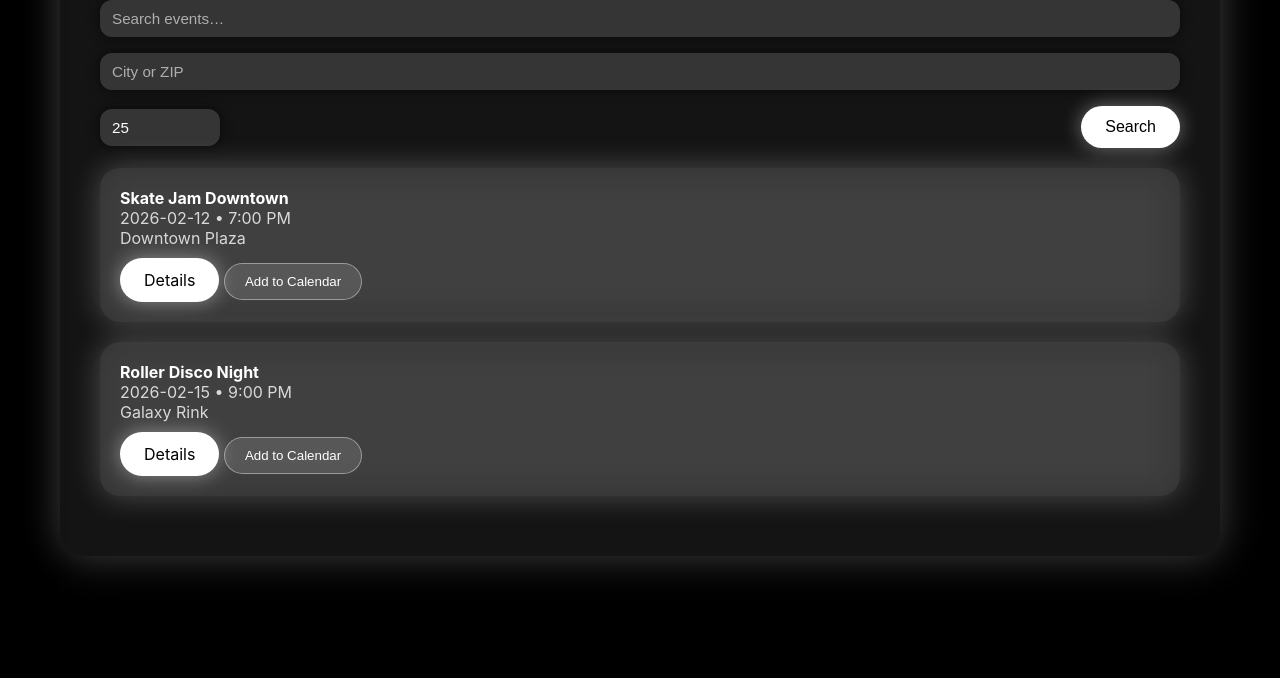
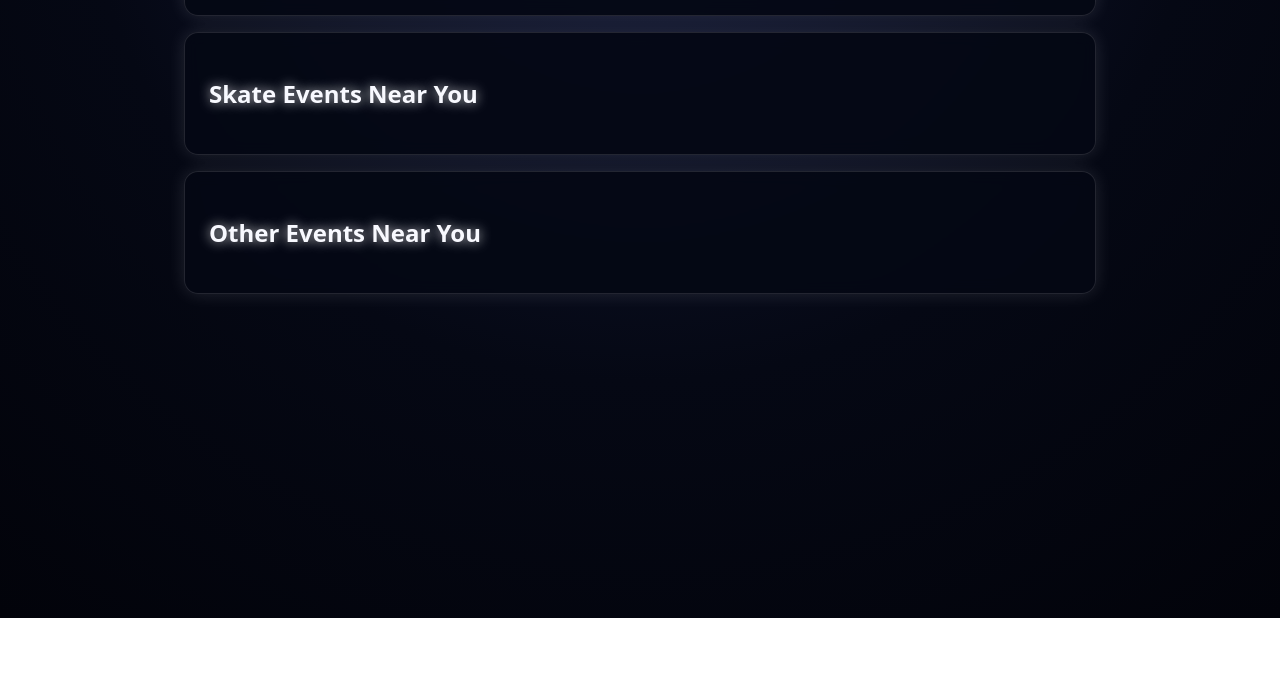
Before and after one commit to boardwalkclay1/roll-nconnect, a website: page events.html in a window 1280 px wide. Shown: the part 222-900 px from the top of the page. After the commit the page ends 840 px from the top, so only its background shows below. Drawn offline with Linux system fonts and the light colour scheme.

Commit message:
Update events.html

```diff
--- a/events.html
+++ b/events.html
@@ -4,149 +4,48 @@
   <meta charset="UTF-8">
   <title>Events — Roll ’n Connect</title>
   <meta name="viewport" content="width=device-width, initial-scale=1.0">
-  <link rel="stylesheet" href="rc_style.css">
+  <link rel="stylesheet" href="rc_global.css">
 </head>
-
 <body>
 
-  <!-- STARFIELD -->
-  <div class="stars1"></div>
-  <div class="stars2"></div>
-  <div class="stars3"></div>
+<div class="stars1"></div><div class="stars2"></div><div class="stars3"></div>
 
-  <!-- LOADING -->
-  <div class="rc-loading-overlay" id="loadingScreen">
-    <div class="rc-loading-track">
-      <div class="rc-longboard"></div>
-      <div class="rc-rollerskate"></div>
-    </div>
-    <div class="rc-loading-text">Loading Events…</div>
-  </div>
-
-  <!-- HAMBURGER -->
-  <div class="hamburger" id="hamburger">
-    <span></span><span></span><span></span>
-  </div>
-
-  <!-- SIDEBAR -->
+<div class="hamburger" id="hamburger"><span></span><span></span><span></span></div>
 <div class="sidebar" id="sidebar">
   <h2>Menu</h2>
   <a href="index.html">Home</a>
-    <a href="dashboard.html">Dashboard</a>
-    <a href="notifications.html">Notifications</a>
+  <a href="find-spots.html">Find Spots</a>
   <a href="events.html">Events</a>
-    <a href="find-spots.html">Find Spots</a>
-    <a href="chatrooms.html">Chatrooms</a>
+  <a href="marketplace.html">Marketplace</a>
+  <a href="chatrooms.html">Messages</a>
   <a href="profile.html">Your Profile</a>
-    <a href="profile-edit.html">Edit Profile</a>
 </div>
 
-  <!-- MAIN -->
-  <div class="wrapper">
-
-    <div class="glass" style="padding:40px;margin-bottom:40px;">
-      <h1 class="section-title">Events Near You</h1>
-
-      <!-- SEARCH BAR -->
-      <div class="flex-between flex-wrap gap-md" style="margin-bottom:20px;">
-        <input id="keywordInput" class="glass-input" placeholder="Search events…">
-        <input id="locationInput" class="glass-input" placeholder="City or ZIP">
-        <input id="radiusInput" class="glass-input" type="number" min="1" max="200" value="25" style="max-width:120px;" placeholder="Miles">
-        <button class="btn-primary" id="searchBtn">Search</button>
+<div class="wrapper" style="padding:24px;">
+  <div class="glass" style="padding:24px;margin-bottom:16px;">
+    <h1 class="section-title">Events</h1>
+    <p style="opacity:0.8;">Skate events first, then everything else happening around you.</p>
   </div>
 
-      <div id="eventsList"></div>
+  <div class="glass" style="padding:24px;margin-bottom:16px;">
+    <h2 class="section-title">Skate Events Near You</h2>
+    <div id="skateEventsList" style="margin-top:12px;"></div>
   </div>
 
+  <div class="glass" style="padding:24px;">
+    <h2 class="section-title">Other Events Near You</h2>
+    <div id="publicEventsList" style="margin-top:12px;"></div>
+  </div>
 </div>
 
 <script src="rc_core.js"></script>
-
+<script src="js/rc_map_core.js"></script>
+<script src="js/rc_events_core.js"></script>
 <script>
-    /* LOADING */
-    window.addEventListener("load", () => {
-      setTimeout(() => {
-        const ls = document.getElementById("loadingScreen");
-        ls.style.opacity = "0";
-        setTimeout(() => ls.remove(), 600);
-      }, 600);
-    });
-
-    /* SIDEBAR */
   document.getElementById("hamburger").onclick = () => {
     document.getElementById("hamburger").classList.toggle("active");
     document.getElementById("sidebar").classList.toggle("open");
   };
-
-    /* REAL API FETCH (placeholder) */
-    async function fetchEvents(keyword, location, radius) {
-      // Placeholder for real API integration
-      // This structure is ready for Ticketmaster/Eventbrite/etc.
-      return [
-        {
-          title: "Skate Jam Downtown",
-          date: "2026-02-12",
-          time: "7:00 PM",
-          location: "Downtown Plaza",
-          link: "#"
-        },
-        {
-          title: "Roller Disco Night",
-          date: "2026-02-15",
-          time: "9:00 PM",
-          location: "Galaxy Rink",
-          link: "#"
-        }
-      ];
-    }
-
-    /* RENDER EVENTS */
-    async function renderEvents() {
-      const keyword = document.getElementById("keywordInput").value.trim();
-      const location = document.getElementById("locationInput").value.trim();
-      const radius = document.getElementById("radiusInput").value.trim();
-
-      const events = await fetchEvents(keyword, location, radius);
-      const el = document.getElementById("eventsList");
-
-      if (!events.length) {
-        el.innerHTML = "<p style='opacity:0.7;'>No events found.</p>";
-        return;
-      }
-
-      el.innerHTML = events.map(ev => `
-        <div class="glass-card" style="margin-bottom:20px;">
-          <strong>${ev.title}</strong><br>
-          <span style="opacity:0.8;">${ev.date} • ${ev.time}</span><br>
-          <span style="opacity:0.8;">${ev.location}</span><br>
-          <a href="${ev.link}" class="btn-primary" style="margin-top:10px;display:inline-block;">Details</a>
-          <button class="btn-ghost" style="margin-top:10px;" onclick="addToCalendar('${ev.title}','${ev.date}','${ev.time}','${ev.location}')">
-            Add to Calendar
-          </button>
-        </div>
-      `).join("");
-    }
-
-    function addToCalendar(title, date, time, location) {
-      const items = RC.getCalendarItems();
-      items.push({
-        id: "cal_" + Date.now(),
-        ownerId: RC.getUserId(),
-        type: "event",
-        title,
-        date,
-        time,
-        location,
-        privacy: "public",
-        groups: []
-      });
-      RC.saveCalendarItems(items);
-      alert("Added to your calendar.");
-    }
-
-    document.getElementById("searchBtn").onclick = renderEvents;
-
-    renderEvents();
 </script>
 
 </body>
```
Lines whose indentation alone changed are shown as unchanged.
